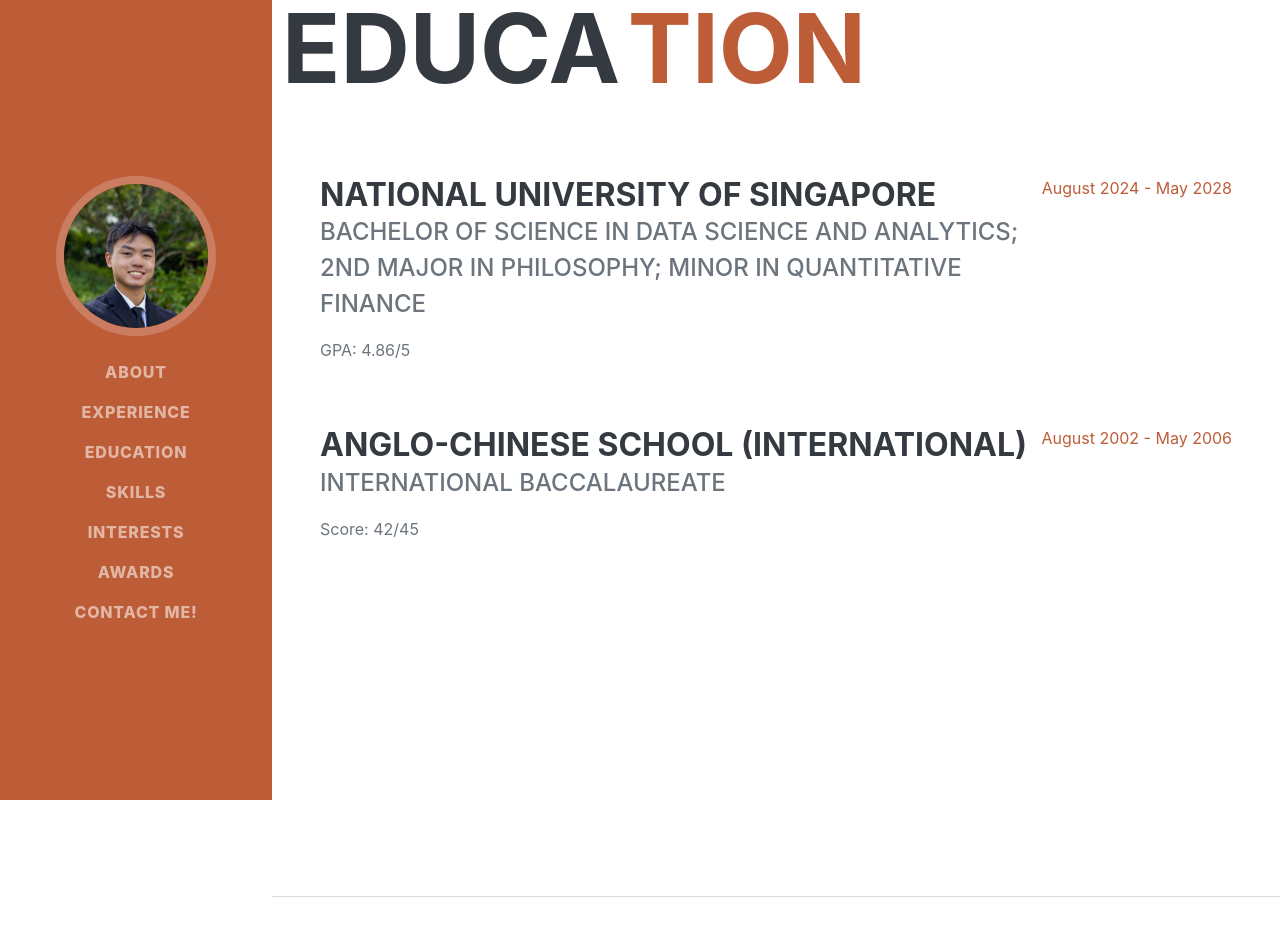
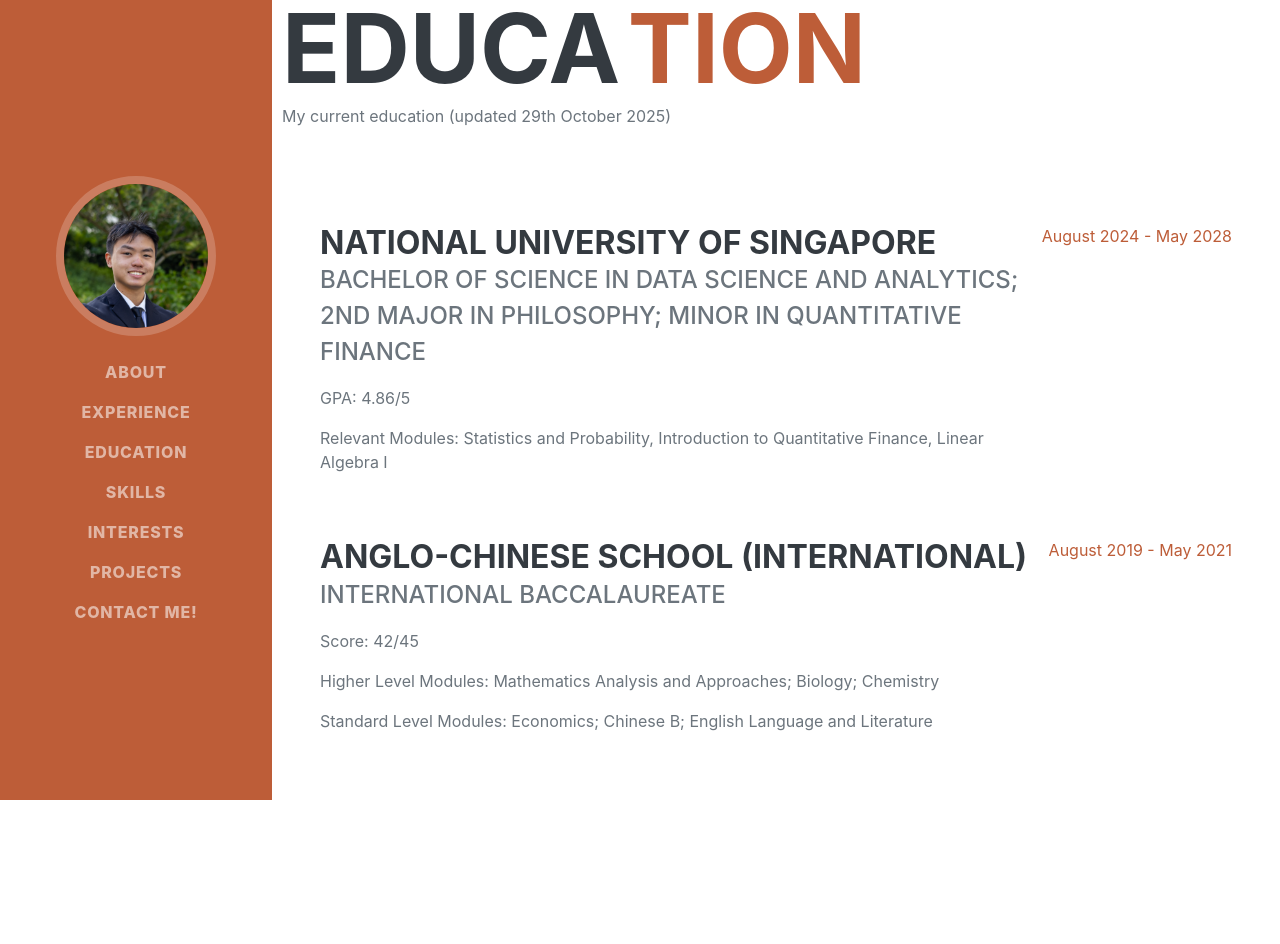
Before and after one commit to SJEGoh/website, a Flask app: page /education in a window 1280 px wide. Before the commit the page ends 897 px from the top, so only its background shows below. Run offline with Flask 3, Linux system fonts and the light colour scheme; some libraries are stand-ins or nearby versions; some web fonts are replaced.

Commit message:
Implemented all pages

```diff
--- a/app.py
+++ b/app.py
@@ -1,6 +1,4 @@
 from flask import Flask, render_template, request
-import os
-os.environ["no_proxy"] = "*"
 
 app = Flask(__name__)
 
@@ -21,3 +19,20 @@ def contact():
 @app.route('/education')
 def education():
     return render_template('education.html')
+
+
+@app.route('/projects', methods = ['GET', 'POST'])
+def projects():
+    return render_template('projects.html')
+
+@app.route('/experience')
+def experience():
+    return render_template('experience.html')
+
+@app.route('/interests')
+def interests():
+    return render_template('interests.html')
+
+@app.route('/skills')
+def skills():
+    return render_template('skills.html')
--- a/templates/education.html
+++ b/templates/education.html
@@ -1,11 +1,14 @@
 {% extends "layout.html" %}
 
 {% block body %}
-            <section>
-                    <h1 class = "mb-0" style = "margin-left: 1%">
+            <section  class = "mb-0" style = "margin-left: 1%">
+                    <h1>
                         Educa
                         <span class = "text-primary" style = "margin-left: -1.5%">tion</span>
                     </h1>
+                    <p>
+                        My current education (updated 29th October 2025)
+                    </p>
             </section>
 
             <section class="resume-section" style = "justify-content: center; align-items:normal;">
@@ -15,7 +18,7 @@
                             <h3 class="mb-0">National University of Singapore</h3>
                             <div class="subheading mb-3">Bachelor of Science in Data Science and Analytics; 2nd Major in Philosophy; Minor in Quantitative Finance</div>
                             <p>GPA: 4.86/5</p>
-
+                            <p>Relevant Modules: Statistics and Probability, Introduction to Quantitative Finance, Linear Algebra I</p>
                         </div>
                         <div class="flex-shrink-0"><span class="text-primary">August 2024 - May 2028</span></div>
                     </div>
@@ -24,11 +27,15 @@
                             <h3 class="mb-0">Anglo-Chinese School (International)</h3>
                             <div class="subheading mb-3">International Baccalaureate</div>
                             <p>Score: 42/45</p>
+                            <p>
+                                Higher Level Modules: Mathematics Analysis and Approaches; Biology; Chemistry
+                            </p>
+                            <p>
+                                Standard Level Modules: Economics; Chinese B; English Language and Literature
+                            </p>
                         </div>
-                        <div class="flex-shrink-0"><span class="text-primary">August 2002 - May 2006</span></div>
+                        <div class="flex-shrink-0"><span class="text-primary">August 2019 - May 2021</span></div>
                     </div>
                 </div>
             </section>
-            <hr class="m-0" />
-
 {% endblock %}
--- a/templates/layout.html
+++ b/templates/layout.html
@@ -5,7 +5,7 @@
         <meta name="viewport" content="width=device-width, initial-scale=1, shrink-to-fit=no" />
         <meta name="description" content="" />
         <meta name="author" content="" />
-        <title>Resume - Start Bootstrap Theme</title>
+        <title>Samuel Goh's Resume</title>
         <link rel="icon" type="image/x-icon" href="assets/img/favicon.ico" />
         <!-- Font Awesome icons (free version)-->
         <script src="https://use.fontawesome.com/releases/v6.3.0/js/all.js" crossorigin="anonymous"></script>
@@ -18,23 +18,21 @@
     <body id="page-top">
         <nav class="navbar navbar-expand-lg navbar-dark bg-primary fixed-top" id="sideNav">
             <a class="navbar-brand js-scroll-trigger" href="#page-top">
-                <span class="d-block d-lg-none">Clarence Taylor</span>
+                <span class="d-block d-lg-none">Samuel Goh</span>
                 <span class="d-none d-lg-block"><img class="img-fluid img-profile rounded-circle mx-auto mb-2" src="{{ url_for('static', filename = 'assets/img/profile.jpg') }}" alt="..." /></span>
             </a>
             <button class="navbar-toggler" type="button" data-bs-toggle="collapse" data-bs-target="#navbarResponsive" aria-controls="navbarResponsive" aria-expanded="false" aria-label="Toggle navigation"><span class="navbar-toggler-icon"></span></button>
             <div class="collapse navbar-collapse" id="navbarResponsive">
                 <ul class="navbar-nav">
                     <li class="nav-item"><a class="nav-link js-scroll-trigger" href="{{ url_for('index') }}">About</a></li>
-                    <li class="nav-item"><a class="nav-link js-scroll-trigger" href="#experience">Experience</a></li>
+                    <li class="nav-item"><a class="nav-link js-scroll-trigger" href="{{ url_for('experience') }}">Experience</a></li>
                     <li class="nav-item"><a class="nav-link js-scroll-trigger" href="{{ url_for('education') }}">Education</a></li>
-                    <li class="nav-item"><a class="nav-link js-scroll-trigger" href="#skills">Skills</a></li>
-                    <li class="nav-item"><a class="nav-link js-scroll-trigger" href="#interests">Interests</a></li>
-                    <li class="nav-item"><a class="nav-link js-scroll-trigger" href="#awards">Awards</a></li>
+                    <li class="nav-item"><a class="nav-link js-scroll-trigger" href="{{ url_for('skills') }}">Skills</a></li>
+                    <li class="nav-item"><a class="nav-link js-scroll-trigger" href="{{ url_for('interests') }}">Interests</a></li>
+                    <li class="nav-item"><a class="nav-link js-scroll-trigger" href="{{ url_for('projects') }}">Projects</a></li>
                     <li class="nav-item"><a class="nav-link js-scroll-trigger" href="{{ url_for('contact') }}">Contact Me!</a></li>
                 </ul>
             </div>
         </nav>
-        <!-- Navigation-->
          {% block body %}{% endblock %}
     </body>
-            <!-- Experience-->
```
Also changed, not shown: templates/experience.html (added, +19 -0 lines), templates/interests.html (added, +19 -0 lines), templates/projects.html (added, +38 -0 lines), templates/skills.html (added, +19 -0 lines).
